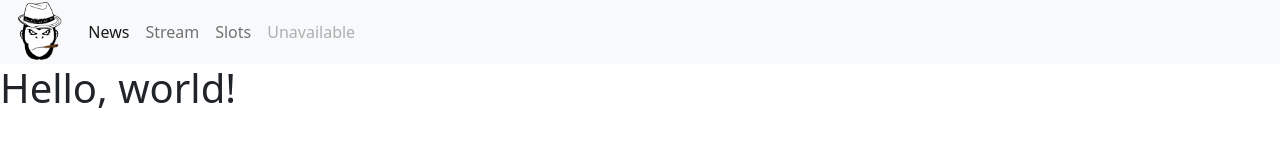
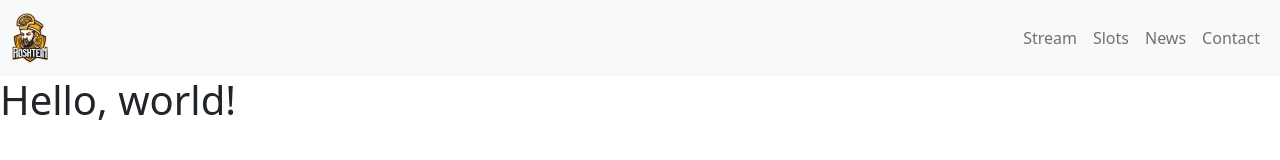
Before and after one commit to pato-1441/roshteinSite, a plain HTML site: page root/pages/news.html in a window 1280 px wide. Drawn offline with nearby package versions, Linux system fonts and the light colour scheme.

Commit message:
Arreglo dropdown navbar, cambio logo a svg

```diff
--- a/root/css/style.css
+++ b/root/css/style.css
@@ -1,10 +1,10 @@
 .logorosh{
-    height: 60px;
+    height: 50px;
 }
 
-.navbar{
+/* .navbar{
     height: 8vh;
-}
+} */
 
 .carousel-inner{
     height: 50vh;
--- a/root/pages/news.html
+++ b/root/pages/news.html
@@ -11,23 +11,23 @@
     <header>
       <nav class="navbar navbar-expand-lg bg-light">
         <div class="container-fluid">
-          <a class="navbar-brand" href="../index.html"><img class="logorosh" src="../assets/logo.png" alt=""></a>
+          <a class="navbar-brand" href="../index.html"><img class="logorosh" src="../assets/logo-roshtein.svg" alt=""></a>
           <button class="navbar-toggler" type="button" data-bs-toggle="collapse" data-bs-target="#navbarNav" aria-controls="navbarNav" aria-expanded="false" aria-label="Toggle navigation">
             <span class="navbar-toggler-icon"></span>
           </button>
-          <div class="collapse navbar-collapse" id="navbarNav">
-            <ul class="navbar-nav">
+          <div class="collapse navbar-collapse justify-content-end" id="navbarNav">
+            <ul class="navbar-nav align-items-center">
               <li class="nav-item">
-                  <a class="nav-link active" aria-current="page" href="news.html">News</a>
+                <a class="nav-link" href="./stream.html">Stream</a>
               </li>
               <li class="nav-item">
-                  <a class="nav-link" href="stream.html">Stream</a>
+                <a class="nav-link" href="./slots.html">Slots</a>
               </li>
               <li class="nav-item">
-                  <a class="nav-link" href="slots.html">Slots</a>
+                <a class="nav-link" aria-current="page" href="./news.html">News</a>
               </li>
               <li class="nav-item">
-                  <a class="nav-link disabled">Unavailable</a>
+                <a class="nav-link" href="./contact.html">Contact</a>
               </li>
             </ul>
           </div>
```
Also changed, not shown: root/index.html (+4 -4 lines), root/pages/contact.html (+5 -5 lines), root/pages/slots.html (+4 -4 lines), root/pages/stream.html (+4 -4 lines), root/assets/logo-roshtein.svg (added). Lines whose indentation alone changed are shown as unchanged.
